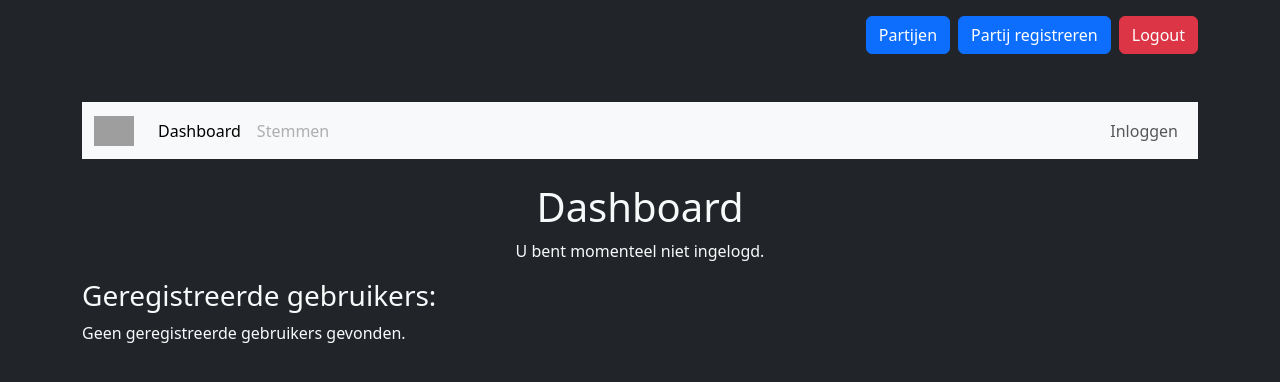
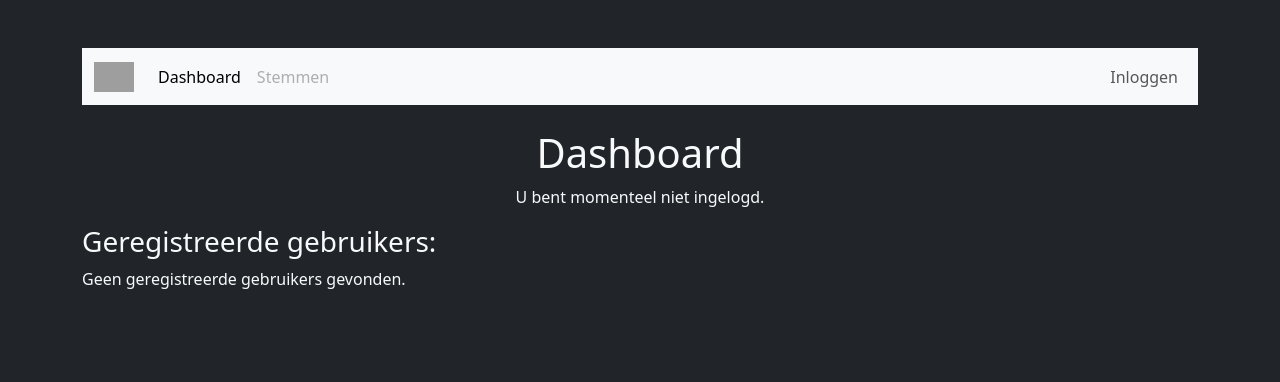
Before and after one commit to trueeman/proefexamen-diego-misha-berkay, a PHP site: page / in a window 1280 px wide. Shown: the top 382 px of the page. Run offline with PHP 8.4, Linux system fonts and the light colour scheme; data that the repository does not hold is empty; grey boxes are pictures that could not be loaded.

Commit message:
index auth

```diff
--- a/project/public_html/index.php
+++ b/project/public_html/index.php
@@ -27,14 +27,7 @@ if (!isset($_SESSION['userid'])) {
     <link rel="stylesheet" href="css/theme.css">
 </head>
 </div>
-<div class="container mt-3">
-    <div class="d-flex justify-content-end">
-        <a href="partijen.php" class="btn btn-primary me-2">Partijen</a>
-        <a href="register_partij.php" class="btn btn-primary me-2">Partij registreren</a>
-        <a href="logout.php" class="btn btn-danger">Logout</a>
-    </div>
-</div>
-</div>
+
 
 <body class="bg-dark text-light">
     <div class="container text-center mt-5">
@@ -55,13 +48,24 @@ if (!isset($_SESSION['userid'])) {
                             <a class="nav-link disabled" aria-disabled="true">Stemmen</a>
                         </li>
                     </ul>
-                    <ul class="navbar-nav ms-auto">
-                        <li class="nav-item">
-                            <?php if (isset($_SESSION["userid"])) : ?>
-                                <a class="nav-link" href="logout.php">Uitloggen</a>
-                            <?php else : ?>
-                                <a class="nav-link" href="login.php">Inloggen</a>
-                            <?php endif; ?>
+                    <<ul class="navbar-nav ms-auto d-flex">
+                 <?php if (isset($_SESSION["userid"])) : ?>
+                    <li class="nav-item me-2">
+                    <a class="nav-link" href="logout.php">Uitloggen</a>
+                    </li>
+                    <li class="nav-item me-2">
+                    <a class="nav-link" href="partijen.php">Partijen</a>
+                    </li>
+                    <li class="nav-item">
+                    <a class="nav-link" href="register_partij.php">Partij registreren</a>
+                    </li>
+                 <?php else : ?>
+                    <li class="nav-item">
+                    <a class="nav-link" href="login.php">Inloggen</a>
+                    </li>
+                 <?php endif; ?>
+                    </ul>
+
                         </li>
                     </ul>
                 </div>
```
